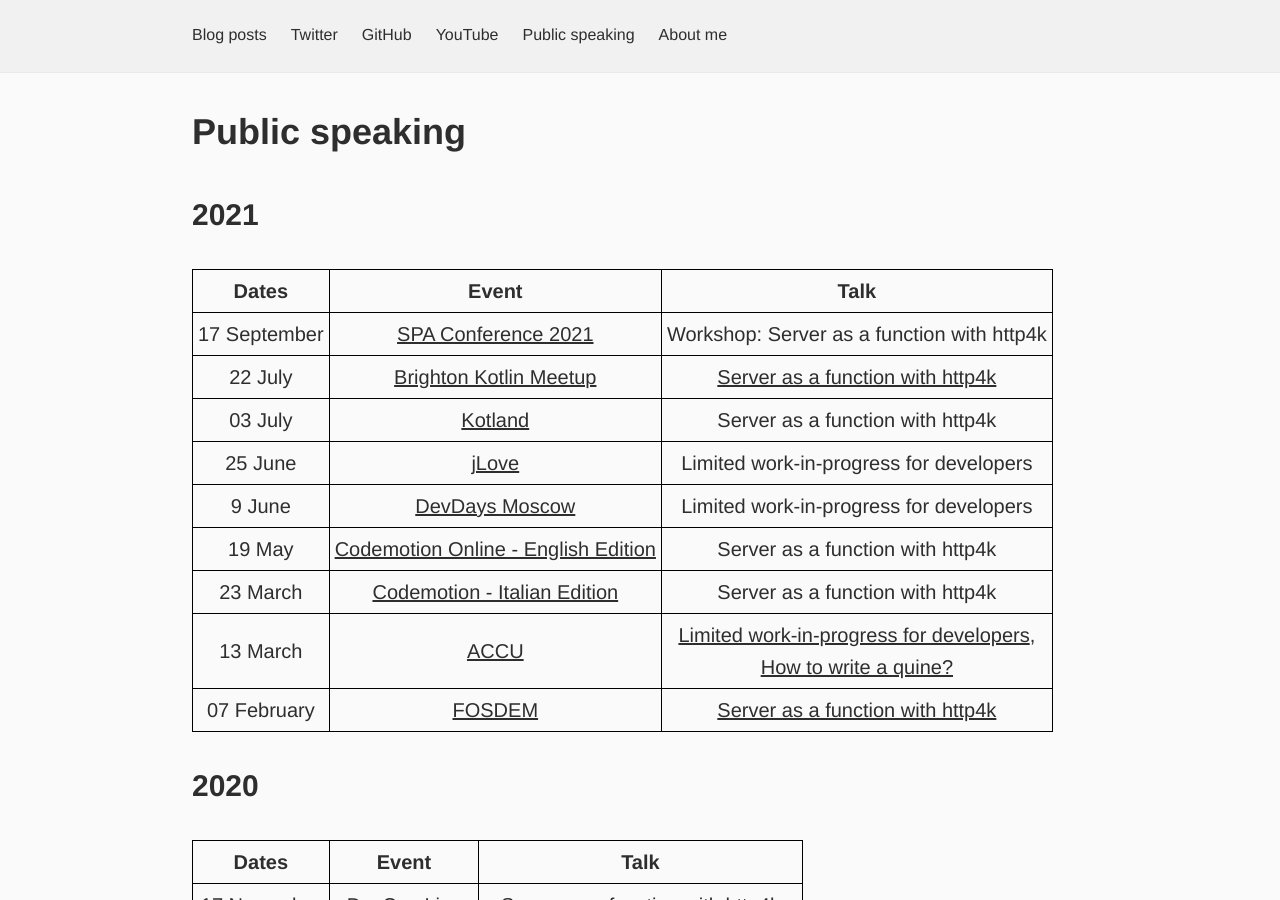
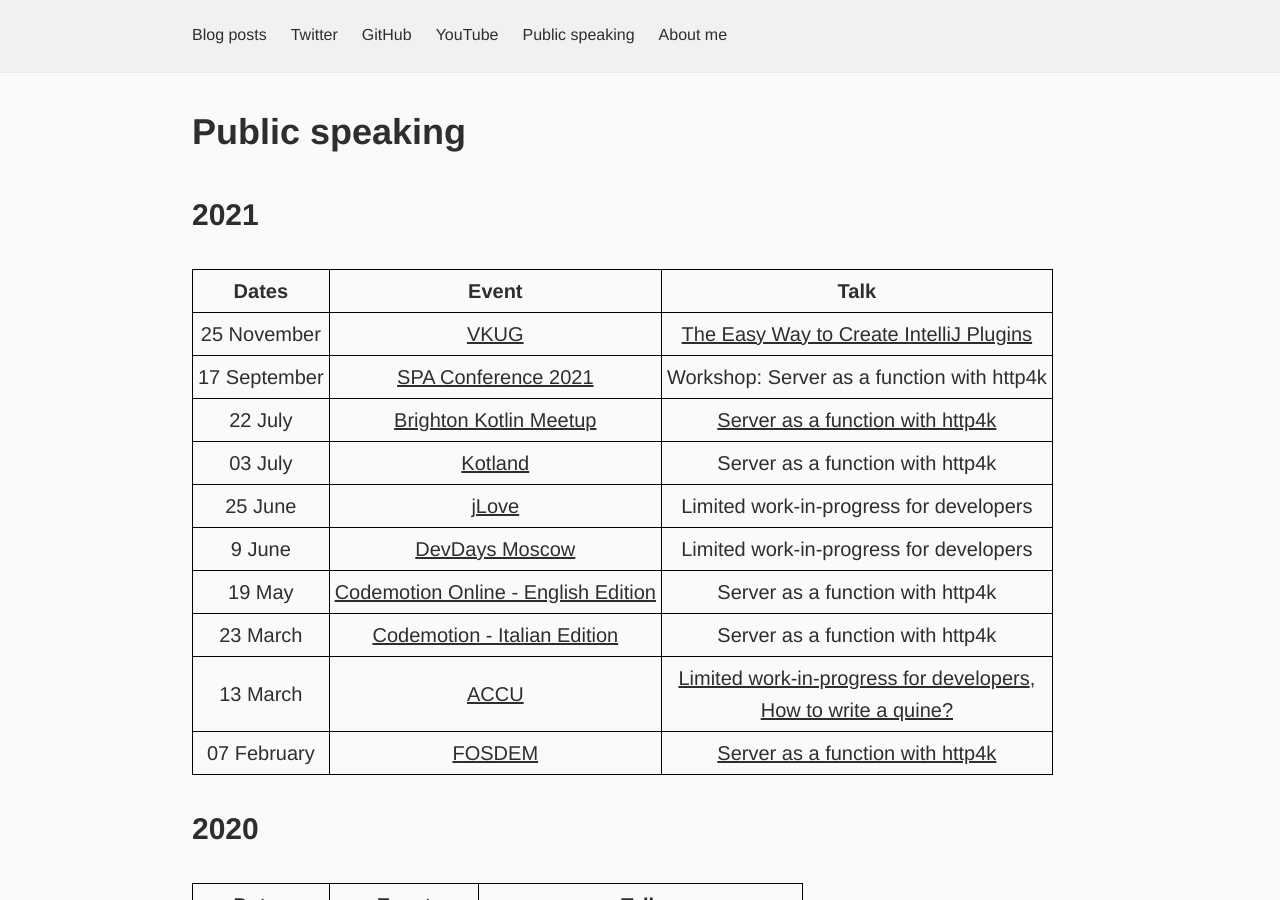
Before and after one commit to dkandalov/dkandalov.github.io, a Jekyll site: the page built from public-speaking.md, in a window 1280 px wide and 900 px high. Built offline with Jekyll 4.4.1, drawn with Linux system fonts in a browser that asks for light colours.

Commit message:
updated public speaking

```diff
--- a/public-speaking.md
+++ b/public-speaking.md
@@ -8,6 +8,7 @@ permalink: public-speaking
 
 | Dates | Event | Talk |
 | --- | --- | --- |
+| 25 November     | [VKUG](https://www.meetup.com/Virtual-Kotlin-User-Group/events/281875470) | [The Easy Way to Create IntelliJ Plugins](https://www.youtube.com/watch?v=GcYa4lMRta0) |
 | 17 September    | [SPA Conference 2021](https://www.spaconference.org/schedule) | Workshop: Server as a function with http4k |
 | 22 July         | [Brighton Kotlin Meetup](https://www.meetup.com/Brighton-Kotlin/events/279015769) | [Server as a function with http4k](https://www.youtube.com/watch?v=8RpGIUwe7dI) |
 | 03 July         | [Kotland](https://www.kotland.org) | Server as a function with http4k |
```
